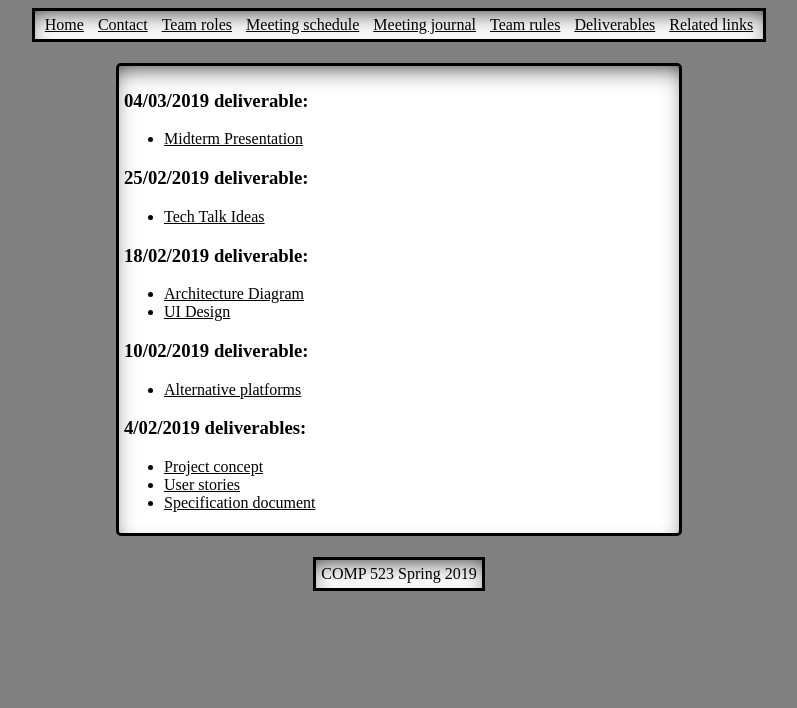
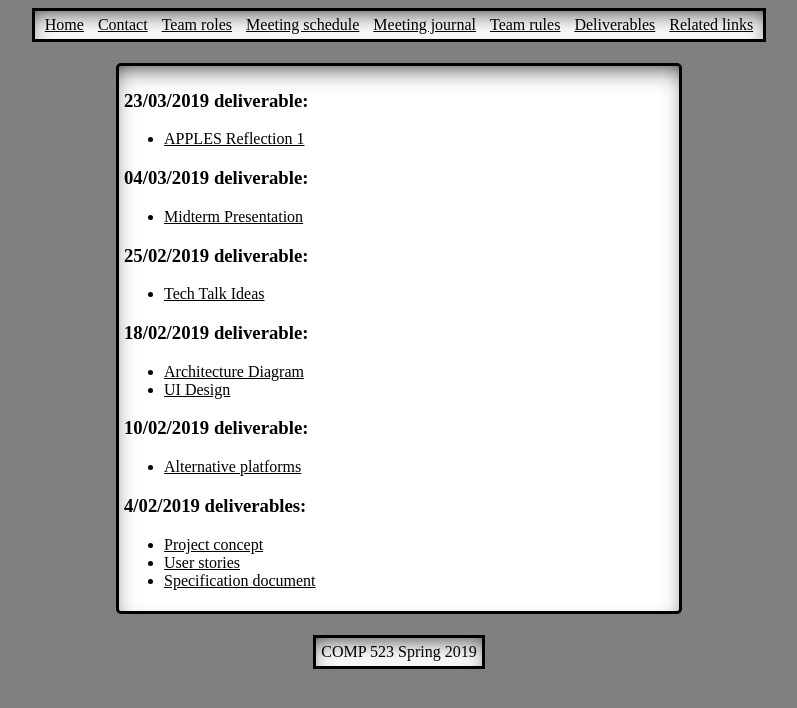
Before and after one commit to jay1723/ObjectDetectionWebsite, a Jekyll site: the page built from deliverables.md, in a window 1280 px wide. Shown: the top 708 px of the page, without its empty margins (241-1038 px from the left). Built offline with Jekyll 4.4.1, drawn with Linux system fonts in a browser that asks for light colours; our own code applies the rules of GitHub Pages for plain Markdown files.

Commit message:
updated with APPLES reflection

```diff
--- a/deliverables.md
+++ b/deliverables.md
@@ -1,3 +1,6 @@
+### 23/03/2019 deliverable:
+* [APPLES Reflection 1](https://docs.google.com/document/d/1NJ8LWQF6c1_ZlccU4tbAImzKn2mVIgvjkjtOzfReuvs/edit?usp=sharing)
+
 ### 04/03/2019 deliverable:
 * [Midterm Presentation](https://docs.google.com/presentation/d/1nJ68Rlk7BJJmWnp-ik7mpa59gFa4MCZow051YbC2nAI/edit?usp=sharing)
 
```
